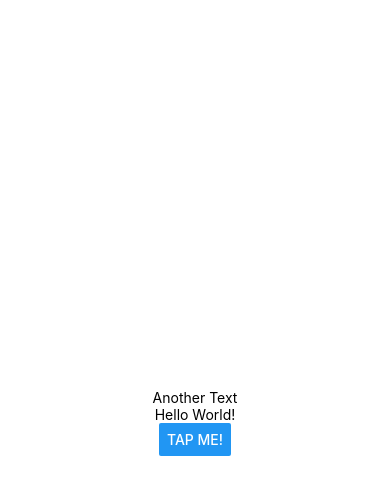
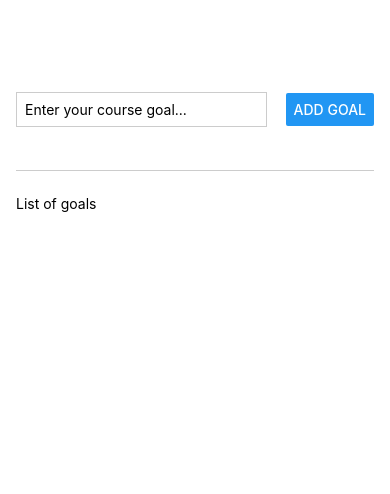
Before and after one commit to ngnamquoc/simple-goal-management-mobile-app, a React Native app: screen / in a window 390 px wide. Shown: the top 494 px of the page. Built offline with nearby package versions, Linux system fonts and the light colour scheme.

Commit message:
improve layout

```diff
--- a/App.js
+++ b/App.js
@@ -1,21 +1,47 @@
-import { Button, StyleSheet, Text, View } from 'react-native';
+import { Button, StyleSheet, Text, View, TextInput } from "react-native";
 
 export default function App() {
   return (
-    <View style={styles.container}>
-      <Text>Another Text</Text>
-      <Text>Hello World!</Text>
-      <Button title="TAP ME!"></Button>
-
+    <View style={myStyles.appContainer}>
+      <View style={myStyles.inputContainer}>
+        <TextInput
+          style={myStyles.textInput}
+          placeholder="Enter your course goal..."
+        />
+        <Button title="Add goal" />
+      </View>
+      <View style={myStyles.goalsContainer}>
+        <Text >List of goals</Text>
+      </View>
     </View>
   );
 }
 
-const styles = StyleSheet.create({
-  container: {
-    flex: 1,
-    backgroundColor: '#fff',
-    alignItems: 'center',
-    justifyContent: 'center',
+//initialize an instance from StyleSheet
+const myStyles = StyleSheet.create({
+  appContainer: {
+    flex:1,
+    padding: 50,
+    paddingHorizontal:16
   },
+  inputContainer: {
+    flexDirection: "row", //by default is "column"
+    flex:1,
+    justifyContent: "space-between",
+    alignItems: "center",
+    marginBottom: 24,
+    borderBottomWidth: 1,
+    borderBottomColor:"#cccccc",
+  },
+  textInput: {
+    borderWidth: 1,
+    borderColor: "#cccccc",
+    width: "70%",
+    marginRight:8,
+    padding:8
+
+  },
+  goalsContainer:{
+    flex:5,
+  }
 });
```
